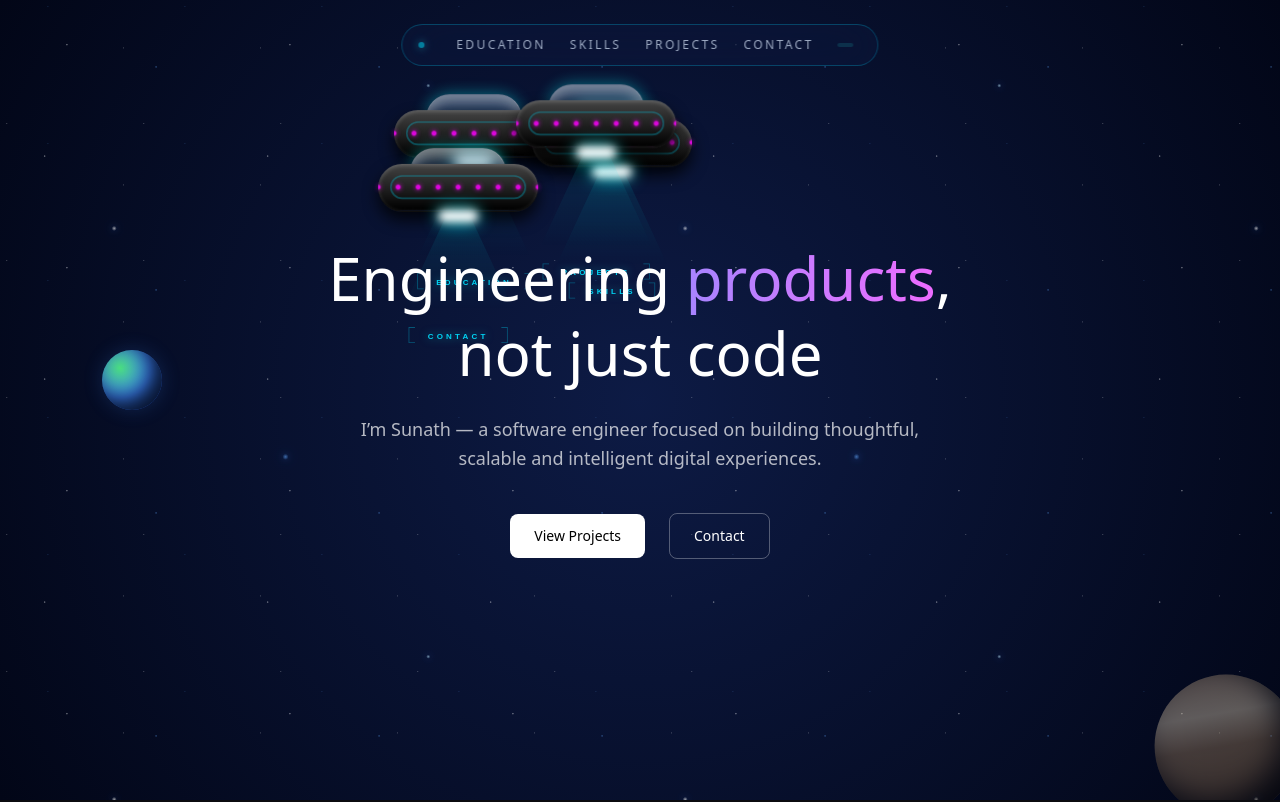
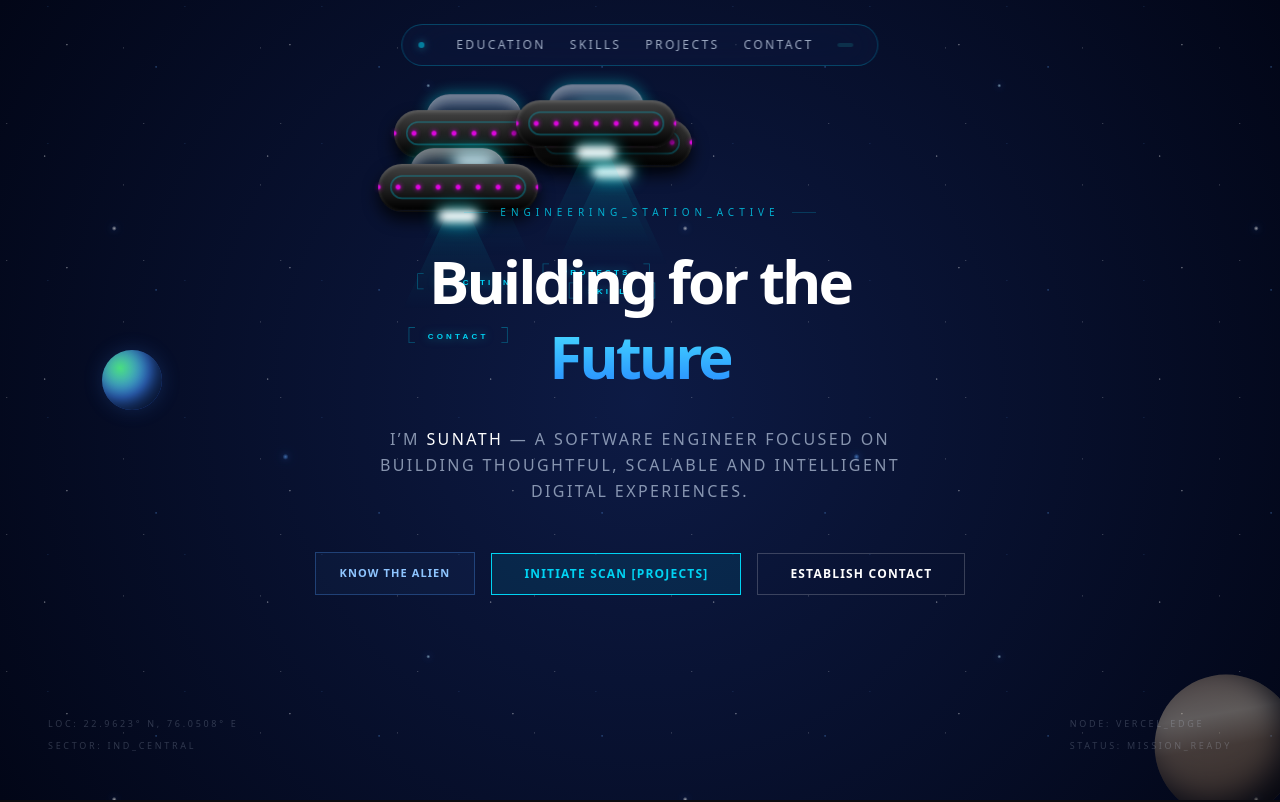
Before and after one commit to sunath2711/portfolioProject, a Next.js app: page / in a window 1280 px wide. Shown: the top 802 px of the page. Built offline with nearby package versions, Linux system fonts and the light colour scheme.

Commit message:
Hero text updated - Milestone3

```diff
--- a/components/Hero.tsx
+++ b/components/Hero.tsx
@@ -1,59 +1,90 @@
 "use client";
 
 import { motion } from "framer-motion";
-import GradientBackground from "./GradientBackground";
 import SpaceBackground from "./SpaceBackground";
-import SideNav from "./SideNav";
 import UfoNav from "./UfoNav";
 
 export default function Hero() {
   return (
     <section className="relative flex min-h-screen items-center justify-center px-6 overflow-hidden">
-      {/* Animated Gradient Background */}
+      {/* Background stays deep in the stack */}
       <SpaceBackground />
+      <UfoNav />
 
-      <UfoNav />
+      {/* 1. HUD TARGETING RETICLE (Visual Frame) */}
+      {/* <div className="absolute h-[290px] w-[90%] max-w-[640px] pointer-events-none opacity-40">
+        <div className="absolute top-0 left-0 h-12 w-12 border-t border-l border-cyan-400" />
+        <div className="absolute top-0 right-0 h-12 w-12 border-t border-r border-cyan-400" />
+        <div className="absolute bottom-0 left-0 h-12 w-12 border-b border-l border-cyan-400" />
+        <div className="absolute bottom-0 right-0 h-12 w-12 border-b border-r border-cyan-400" />
+      </div> */}
 
       {/* Hero Content */}
       <motion.div
-        initial={{ opacity: 0, y: 24 }}
-        animate={{ opacity: 1, y: 0 }}
-        transition={{ duration: 0.7, ease: "easeOut" }}
+        initial={{ opacity: 0, scale: 0.95 }}
+        animate={{ opacity: 1, scale: 1 }}
+        transition={{ duration: 0.8, ease: "easeOut" }}
         className="relative z-30 mx-auto max-w-3xl text-center"
       >
+        {/* Status Indicator */}
+        <div className="mb-6 flex items-center justify-center gap-3 text-[10px] tracking-[0.5em] text-cyan-400/80">
+          <span className="h-[1px] w-6 bg-cyan-400/20" />
+          ENGINEERING_STATION_ACTIVE
+          <span className="h-[1px] w-6 bg-cyan-400/20" />
+        </div>
+
         {/* Headline */}
-        <h1 className="text-4xl font-medium leading-tight text-white md:text-6xl">
-          Engineering{" "}
-          <span className="bg-gradient-to-r from-violet-400 to-fuchsia-400 bg-clip-text text-transparent">
-            products
+        <h1 className="text-5xl font-bold leading-tight tracking-tighter text-white md:text-6xl">
+          Building{" "}
+
+          for the<br></br><span className="bg-gradient-to-b from-cyan-300 to-blue-500 bg-clip-text text-transparent">
+            Future
           </span>
-          ,<br />
-          not just code
         </h1>
 
-        {/* Subheading (intentionally softer) */}
-        <p className="mx-auto mt-6 max-w-xl text-base leading-relaxed text-white/70 md:text-lg">
-          I’m Sunath — a software engineer focused on building thoughtful,
-          scalable and intelligent digital experiences.
-        </p>
+          {/* Subheading */}
+          <p className="mx-auto mt-8 max-w-xl text-sm uppercase tracking-[0.15em] leading-relaxed text-blue-100/60 md:text-base">
+            I’m <span className="text-white">Sunath</span> — a software engineer focused on building thoughtful,
+            scalable and intelligent digital experiences.
+          </p>
 
-        {/* CTA Buttons */}
-        <div className="mt-10 flex items-center justify-center gap-6">
-          <a
+        {/* CTA Buttons (Updated to HUD Style) */}
+        <div className="mt-12 flex flex-wrap items-center justify-center gap-4">
+          <motion.a
+            href="#about"
+            whileHover={{ scale: 1.05 }}
+            className="rounded-none border border-blue-400/30 bg-blue-400/5 px-6 py-3 text-[11px] font-bold uppercase tracking-widest text-blue-300 transition-all hover:bg-blue-400/20"
+          >
+            Know the Alien
+          </motion.a>
+          <motion.a
             href="#projects"
-            className="rounded-lg bg-white px-6 py-3 text-sm font-medium text-black transition hover:bg-white/90"
+            whileHover={{ scale: 1.05, boxShadow: "0 0 20px rgba(34, 211, 238, 0.3)" }}
+            className="rounded-none border border-cyan-400 bg-cyan-400/10 px-8 py-3 text-xs font-bold uppercase tracking-widest text-cyan-400 transition-all hover:bg-cyan-400 hover:text-black"
           >
-            View Projects
-          </a>
+            Initiate Scan [Projects]
+          </motion.a>
 
-          <a
+          <motion.a
             href="#contact"
-            className="rounded-lg border border-white/30 px-6 py-3 text-sm font-medium text-white transition hover:bg-white/10"
+            whileHover={{ scale: 1.05 }}
+            className="rounded-none border border-white/20 px-8 py-3 text-xs font-bold uppercase tracking-widest text-white transition-all hover:bg-white/10"
           >
-            Contact
-          </a>
+            Establish Contact
+          </motion.a>
         </div>
       </motion.div>
+
+      {/* 2. TECHNICAL SIDEBARS (Desktop Metadata) */}
+      <div className="absolute bottom-12 left-12 hidden flex-col gap-2 text-[9px] tracking-[0.3em] text-blue-100/20 lg:flex">
+        <p>LOC: 22.9623° N, 76.0508° E</p>
+        <p>SECTOR: IND_CENTRAL</p>
+      </div>
+
+      <div className="absolute bottom-12 right-12 hidden flex-col gap-2 text-[9px] tracking-[0.3em] text-blue-100/20 lg:flex">
+        <p>NODE: VERCEL_EDGE</p>
+        <p>STATUS: MISSION_READY</p>
+      </div>
     </section>
   );
 }
```
